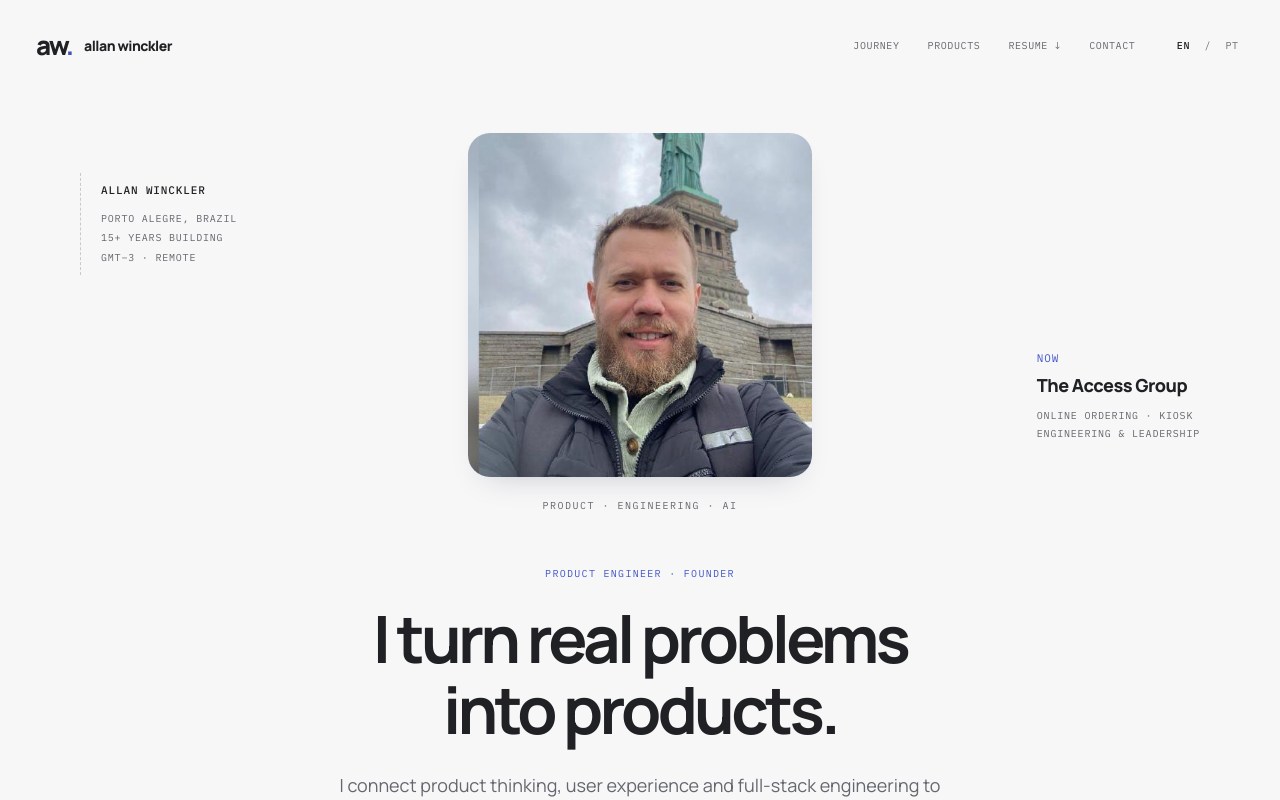
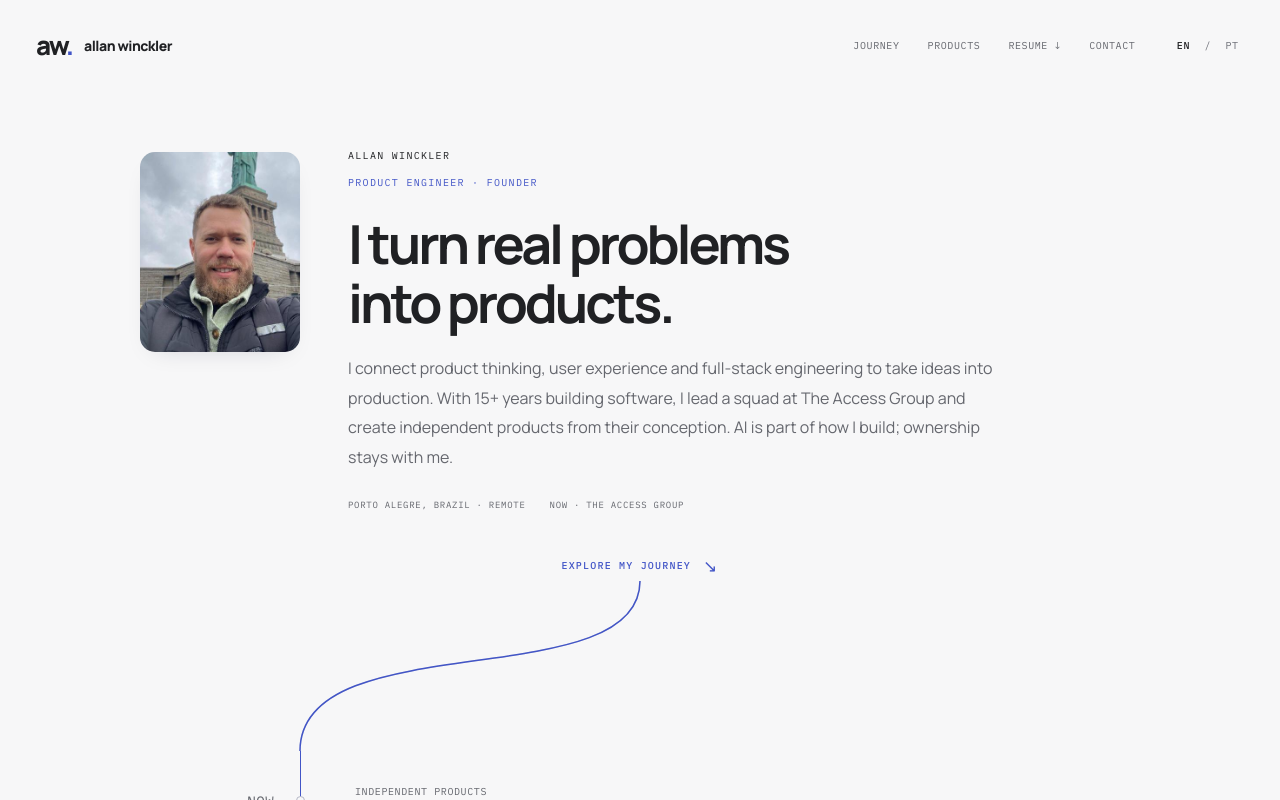
Before and after one commit to awmoreira/personal-site, a Next.js app: page /en in a window 1280 px wide. Shown: the top 800 px of the page. Built offline with nearby package versions, Linux system fonts and the light colour scheme.

Commit message:
design: compact editorial hero with smaller portrait

```diff
--- a/src/app/[lang]/page.tsx
+++ b/src/app/[lang]/page.tsx
@@ -107,52 +107,33 @@ export default async function Home({
       </header>
       <main>
         <section
-          className="hero"
+          className="hero compact-hero"
           id="about"
           data-anchor
           aria-labelledby="intro-heading"
         >
-          <div className="portrait-stage">
-            <div className="identity">
-              <p className="micro strong">ALLAN WINCKLER</p>
-              <p className="micro">
-                {t.location}
-                <br />
-                15+ {lang === "en" ? "YEARS BUILDING" : "ANOS CONSTRUINDO"}
-                <br />
-                GMT−3 · {lang === "en" ? "REMOTE" : "REMOTO"}
-              </p>
-            </div>
+          <div className="hero-editorial">
             <figure className="portrait">
               <Image
                 src="/portrait.jpg"
                 alt={t.portrait}
                 width={800}
                 height={800}
-                sizes="(max-width: 600px) 260px, 344px"
+                sizes="(max-width: 700px) 96px, 160px"
                 fetchPriority="high"
                 preload
               />
-              <figcaption className="micro">{t.photoCaption}</figcaption>
             </figure>
-            <div className="current">
-              <p className="micro accent">{t.now}</p>
-              <p className="current-company">The Access Group</p>
-              <p className="micro">
-                {lang === "pt"
-                  ? "ONLINE ORDERING · KIOSK"
-                  : "ONLINE ORDERING · KIOSK"}
-                <br />
-                {lang === "en"
-                  ? "ENGINEERING & LEADERSHIP"
-                  : "ENGENHARIA & LIDERANÇA"}
+            <div className="intro">
+              <p className="micro hero-name">ALLAN WINCKLER</p>
+              <p className="micro accent eyebrow">{t.eyebrow}</p>
+              <h1 id="intro-heading">{t.headline}</h1>
+              <p className="intro-copy">{t.intro}</p>
+              <p className="hero-context micro">
+                <span>{t.location} · {lang === "pt" ? "REMOTO" : "REMOTE"}</span>
+                <span>{t.now} · The Access Group</span>
               </p>
             </div>
-          </div>
-          <div className="intro">
-            <p className="micro accent eyebrow">{t.eyebrow}</p>
-            <h1 id="intro-heading">{t.headline}</h1>
-            <p className="intro-copy">{t.intro}</p>
           </div>
           <a className="journey-link micro" href="#trajectory">
             {t.explore}
--- a/src/app/globals.css
+++ b/src/app/globals.css
@@ -2094,3 +2094,33 @@ html {
     transition: none;
   }
 }
+
+
+/* Compact editorial introduction keeps products close to the first screen. */
+.compact-hero { max-width: 1080px; padding: 56px 40px 0; }
+.hero-editorial { display: grid; grid-template-columns: 160px minmax(0, 1fr); gap: 48px; align-items: start; }
+.compact-hero .portrait { width: 160px; margin: 5px 0 0; }
+.compact-hero .portrait img { width: 160px; height: 200px; border-radius: 15px; object-position: 50% 45%; box-shadow: 0 9px 24px -16px #131b3540; }
+.compact-hero .intro { text-align: left; margin: 0; max-width: none; }
+.hero-name { font-size: 10px; letter-spacing: .13em; margin: 0 0 9px; }
+.compact-hero .eyebrow { margin: 0 0 22px; font-size: 10px; }
+.compact-hero h1 { font-size: clamp(38px, 4.2vw, 54px); line-height: 1.1; margin: 0; max-width: 700px; text-wrap: balance; }
+.compact-hero .intro-copy { font-size: 16px; line-height: 1.85; margin: 22px 0 0; max-width: 650px; }
+.hero-context { display: flex; flex-wrap: wrap; column-gap: 24px; row-gap: 8px; font-size: 9px; line-height: 1.8; color: var(--muted); margin: 24px 0 0; }
+.compact-hero .journey-link { margin-top: 38px; }
+@media (max-width: 700px) {
+  .compact-hero { padding: 24px 24px 0; }
+  .hero-editorial { grid-template-columns: minmax(0, 1fr); gap: 24px; }
+  .compact-hero .portrait { width: 96px; margin: 0; }
+  .compact-hero .portrait img { width: 96px; height: 120px; border-radius: 11px; }
+  .compact-hero h1 { font-size: clamp(34px, 8.8vw, 44px); }
+  .compact-hero .eyebrow { margin-bottom: 20px; font-size: 9px; }
+  .compact-hero .intro-copy { font-size: 15px; line-height: 1.8; margin-top: 20px; }
+  .hero-context { flex-direction: column; gap: 5px; margin-top: 20px; font-size: 8px; }
+  .compact-hero .journey-link { margin-top: 30px; font-size: 9px; }
+}
+@media print {
+  .compact-hero { padding: 0; }
+  .hero-editorial { display: block; }
+  .compact-hero .portrait { display: none; }
+}
```
